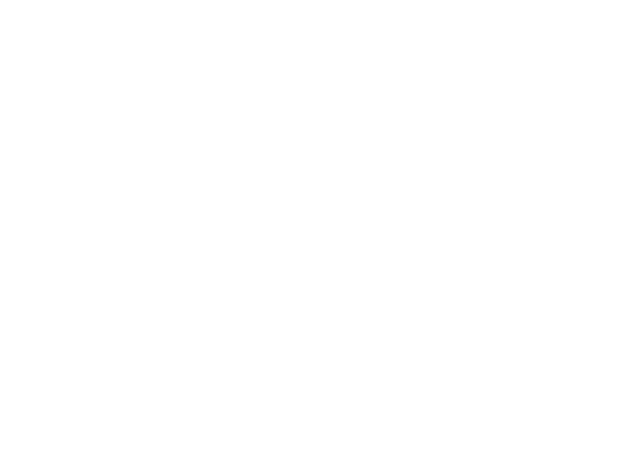
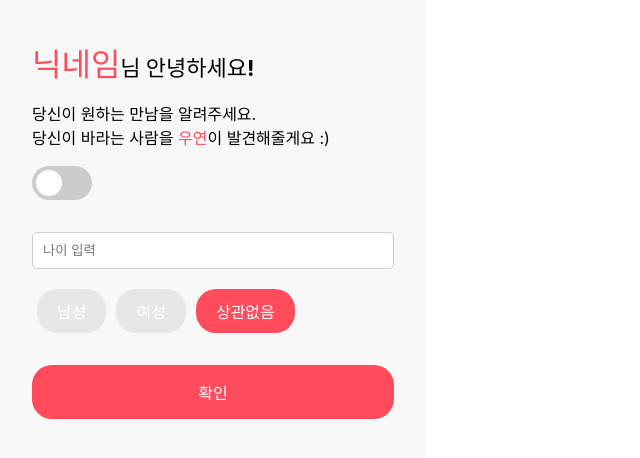
Before and after one commit to 14KGun/5KY, a React (Vite) app in the folder web/: page /findsetting in a window 1280 px wide. Before the commit this address had no page. Shown: the top 458 px of the page, without its empty margins (0-640 px from the left). Built offline with nearby package versions, Linux system fonts and the light colour scheme.

Commit message:
findsetting basics

```diff
--- a/web/src/App.jsx
+++ b/web/src/App.jsx
@@ -4,6 +4,7 @@ import instance from "@/utils/instance";
 import TabApp from "./TabApp/TabApp";
 import Login from "./screens/Login/Login"
 import SignUp from "./screens/SignUp/SignUp"
+import FindSetting from "./screens/FindSetting";
 
 const SWRValue = {
   refreshInterval: 1000 * 60,
@@ -18,6 +19,7 @@ const App = () => {
           <Route path="/" element={<TabApp/>}/>
           <Route path="/login" element={<Login/>}/>
           <Route path="/signup" element={<SignUp/>}/>
+          <Route path="/findsetting" element={<FindSetting/>}/>
         </Routes>
       </BrowserRouter>
     </SWRConfig>
--- /dev/null
+++ b/web/src/screens/FindSetting.jsx
@@ -0,0 +1,182 @@
+import React, { useState } from "react";
+import styled from "styled-components";
+import { useNavigate } from "react-router-dom";
+
+// Styled components
+const Container = styled.div`
+  background: #f8f8f8;
+  padding: 2rem;
+  max-width: 600px;
+  width: 100%;
+  margin: auto;
+  min-height: 100vh;  // Ensure it's at least the full height of the viewport
+  display: flex;
+  flex-direction: column;
+  justify-content: flex-start;
+`;
+
+
+const Greeting = styled.h1`
+  color: #000000;
+  font-size: 22px;
+  margin-bottom: 20px;
+  font-weight: medium;
+`;
+
+const Nickname = styled.span`
+  font-weight: bold;
+  font-size: 32px;
+  color: #ff4b5c; /* Or any other color to emphasize */
+`;
+const SubText = styled.div`
+  margin-bottom: 1rem;
+  text-align: start;
+  color: #000000;
+`;
+
+const ToggleContainer = styled.div`
+  margin-bottom: 2rem;
+`;
+
+const ToggleLabel = styled.label`
+  position: relative;
+  display: inline-block;
+  width: 60px;
+  height: 34px;
+`;
+
+const ToggleInput = styled.input`
+  opacity: 0;
+  width: 0;
+  height: 0;
+  &:checked + span {
+    background-color: #ff4b5c;
+  }
+  &:checked + span:before {
+    transform: translateX(26px);
+  }
+`;
+
+const Slider = styled.span`
+  position: absolute;
+  cursor: pointer;
+  top: 0;
+  left: 0;
+  right: 0;
+  bottom: 0;
+  background-color: #ccc;
+  transition: 0.4s;
+  border-radius: 34px;
+
+  &:before {
+    position: absolute;
+    content: "";
+    height: 26px;
+    width: 26px;
+    left: 4px;
+    bottom: 4px;
+    background-color: white;
+    transition: 0.4s;
+    border-radius: 50%;
+  }
+`;
+const Input = styled.input`
+  padding: 10px;
+  margin-bottom: 20px;
+  border: 1px solid #ccc;
+  border-radius: 5px;
+`;
+
+const GenderButton = styled.button`
+  background: ${(props) => (props.active ? "#ff4b5c" : "#e7e7e7")};
+  color: white;
+  border: none;
+  padding: 10px 20px;
+  border-radius: 20px;
+  margin: 0 5px;
+  &:focus {
+    outline: none;
+  }
+`;
+const EmphasizedText = styled.span`
+  color: #ff4b5c; /* Color for the emphasized text */
+  font-weight: bold;
+`;
+
+const ConfirmButton = styled.button`
+  width: 100%;
+  background: #ff4b5c;
+  color: white;
+  border: none;
+  padding: 15px 20px;
+  border-radius: 20px;
+  font-size: 1rem;
+  margin-top: 2rem;
+  &:focus {
+    outline: none;
+  }
+`;
+
+// Main component
+const FindSetting = () => {
+  const [gender, setGender] = useState("none"); // 'male', 'female', 'none'
+
+  const handleGenderSelect = (selectedGender) => {
+    setGender(selectedGender);
+  };
+
+  let navigate = useNavigate();
+
+  const handleConfirm = () => {
+    navigate("/"); // This will navigate to the root path '/'
+  };
+  const nickname = "닉네임";
+
+  return (
+    <Container>
+      <Greeting>
+        <Nickname>{nickname}</Nickname>님 안녕하세요!
+      </Greeting>
+      <SubText>
+        당신이 원하는 만남을 알려주세요.
+        <br />
+        당신이 바라는 사람을 <EmphasizedText>우연</EmphasizedText>이
+        발견해줄게요 :)
+      </SubText>
+
+      <ToggleContainer>
+        <ToggleLabel>
+          <ToggleInput type="checkbox" />
+          <Slider />
+        </ToggleLabel>
+      </ToggleContainer>
+      <Input type="number" placeholder="나이 입력" />
+
+      {/* Gender selection */}
+      <div>
+        <GenderButton
+          active={gender === "male"}
+          onClick={() => handleGenderSelect("male")}
+        >
+          남성
+        </GenderButton>
+        <GenderButton
+          active={gender === "female"}
+          onClick={() => handleGenderSelect("female")}
+        >
+          여성
+        </GenderButton>
+        <GenderButton
+          active={gender === "none"}
+          onClick={() => handleGenderSelect("none")}
+        >
+          상관없음
+        </GenderButton>
+      </div>
+
+      <ConfirmButton onClick={handleConfirm}>확인</ConfirmButton>
+    </Container>
+  );
+};
+
+export default FindSetting;
```
